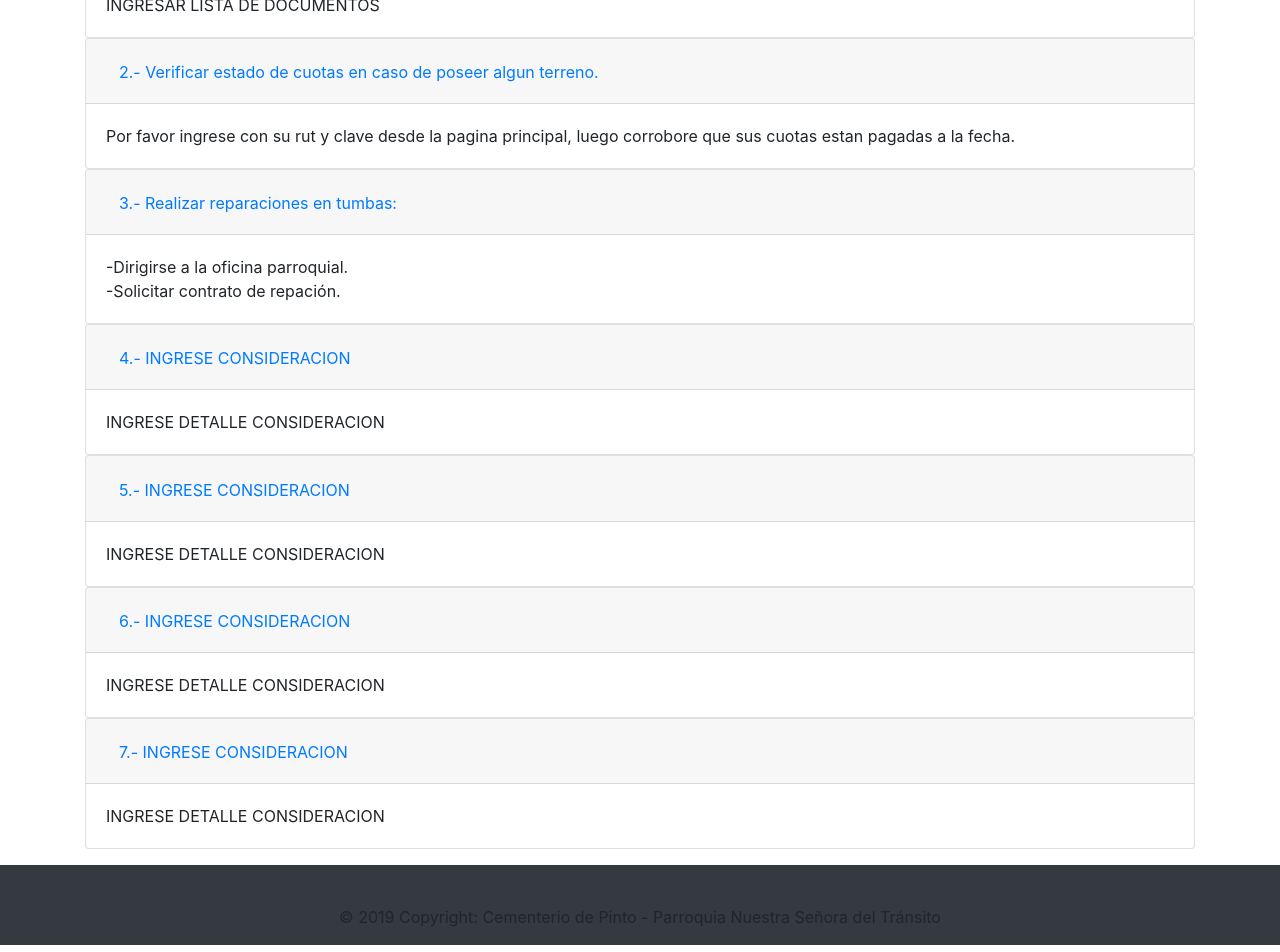
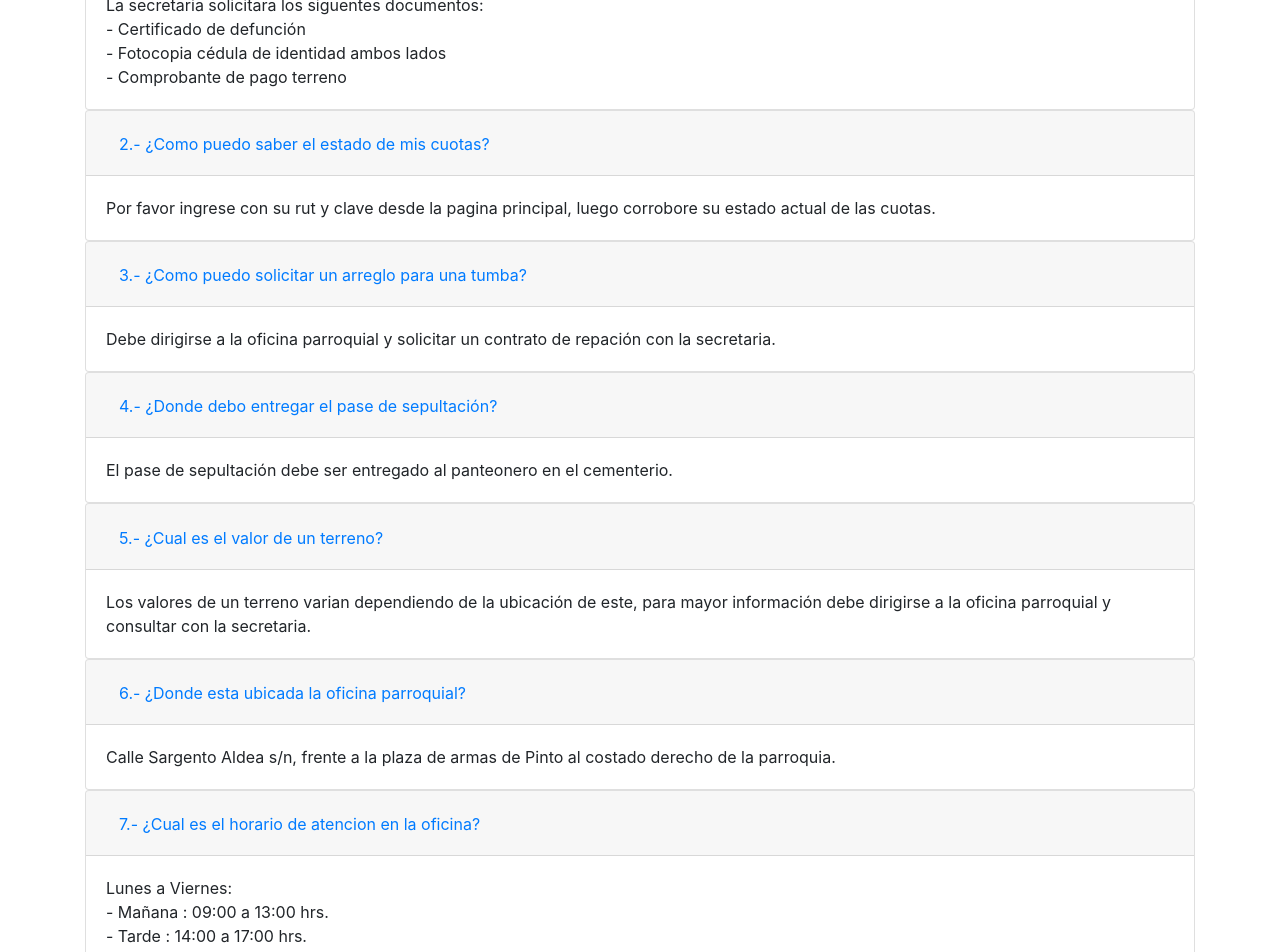
Before and after one commit to MChavezSaa/-A.Proy.Front-Cementerio-pinto, an Angular app: page /inicio/consideraciones in a window 1280 px wide. Shown: the part 260-1212 px from the top of the page. Built offline with nearby package versions, Linux system fonts and the light colour scheme.

Commit message:
[UPDATE] Se actualiza el footer, se agregan preguntas frecuentes y se arregla el carrusel

```diff
--- a/src/app/cliente/cliente-content/cliente-content.component.html
+++ b/src/app/cliente/cliente-content/cliente-content.component.html
@@ -16,7 +16,7 @@
       <div class="carousel-item">
         <img src="https://scontent.fpmc1-1.fna.fbcdn.net/v/t1.0-9/65185990_10219875811225802_7787717782954573824_n.jpg?_nc_cat=102&_nc_ht=scontent.fpmc1-1.fna&oh=b12f0a22c30b2ef68faa94d0740edf19&oe=5DC6F512" class="d-block w-100" alt="...">
         <div class="carousel-caption carousel-1 d-none d-md-block">
-         <p class="display-4" style="font-weight:bold; color:gold; -webkit-text-stroke: 3px black">Nuestro compromiso es con los clientes</p>
+         <p class="display-4" style="font-weight:bold; color:gold; -webkit-text-stroke: 3px black;">Nuestro compromiso es con las familias</p>
           <!-- <p>Calidad y rapidez en nuestras atenciones es lo que nos caracteriza</p>-->
         </div>
       </div>
--- a/src/app/cliente/cliente-content/consideraciones/consideraciones.component.html
+++ b/src/app/cliente/cliente-content/consideraciones/consideraciones.component.html
@@ -1,5 +1,5 @@
 <div class="container">
-  <h2 class="my-3">Consideraciones para una atención más rápida</h2>
+  <h2 class="my-3">Preguntas frecuentes</h2>
   <p class="text-uppercase">Siga los siguientes consejos para tener una atención más rápida y sin contratiempos</p>
   <div class="row my-3">
     <div class="col-12">
@@ -9,14 +9,17 @@
             <h2 class="mb-0">
               <button class="btn btn-link" data-toggle="collapse" data-target=#descripcion1 aria-expanded="true"
                 aria-controls="descripcion1">
-                1.- Verificar que todos los documentos sean los requeridos
+                1.- ¿Que documentos son los que debo presentar al momento de ingresar a un difunto?
               </button>
             </h2>
           </div>
           <!--#servicio1-->
           <div id="descripcion1" class="collage show" aria-labelledby="servicio1" data-parent="#servicios">
             <div class="card-body">
-              INGRESAR LISTA DE DOCUMENTOS
+              La secretaria solicitara los siguentes documentos: <br>
+              - Certificado de defunción <br>
+              - Fotocopia cédula de identidad ambos lados <br>
+              - Comprobante de pago terreno
             </div>
           </div>
           <!--#descripcion1-->
@@ -27,14 +30,14 @@
             <h2 class="mb-0">
               <button class="btn btn-link" data-toggle="collapse" data-target=#descripcion2 aria-expanded="true"
                 aria-controls="descripcion2">
-                2.- Verificar estado de cuotas en caso de poseer algun terreno.
+                2.- ¿Como puedo saber el estado de mis cuotas?
               </button>
             </h2>
           </div>
           <!--#servicio2-->
           <div id="descripcion2" class="collage show" aria-labelledby="servicio2" data-parent="#servicios">
             <div class="card-body">
-              Por favor ingrese con su rut y clave desde la pagina principal, luego corrobore que sus cuotas estan pagadas a la fecha.
+              Por favor ingrese con su rut y clave desde la pagina principal, luego corrobore su estado actual de las cuotas.
             </div>
           </div>
           <!--#descripcion2-->
@@ -45,15 +48,14 @@
             <h2 class="mb-0">
               <button class="btn btn-link" data-toggle="collapse" data-target=#descripcion3 aria-expanded="true"
                 aria-controls="descripcion3">
-                3.- Realizar reparaciones en tumbas:
+                3.- ¿Como puedo solicitar un arreglo para una tumba?
               </button>
             </h2>
           </div>
           <!--#servicio3-->
           <div id="descripcion3" class="collage show" aria-labelledby="servicio3" data-parent="#servicios">
             <div class="card-body">
-                -Dirigirse a la oficina parroquial. <br>
-                -Solicitar contrato de repación.
+                Debe dirigirse a la oficina parroquial y solicitar un contrato de repación con la secretaria.
             </div>
           </div>
           <!--#descripcion3-->
@@ -64,14 +66,14 @@
             <h2 class="mb-0">
               <button class="btn btn-link" data-toggle="collapse" data-target=#descripcion4 aria-expanded="true"
                 aria-controls="descripcion4">
-                4.- INGRESE CONSIDERACION
+                4.- ¿Donde debo entregar el pase de sepultación?
               </button>
             </h2>
           </div>
           <!--#servicio4-->
           <div id="descripcion4" class="collage show" aria-labelledby="servicio4" data-parent="#servicios">
             <div class="card-body">
-                INGRESE DETALLE CONSIDERACION
+                El pase de sepultación debe ser entregado al panteonero en el cementerio.
             </div>
           </div>
           <!--#descripcion4-->
@@ -82,14 +84,15 @@
             <h2 class="mb-0">
               <button class="btn btn-link" data-toggle="collapse" data-target=#descripcion5 aria-expanded="true"
                 aria-controls="descripcion5">
-                5.- INGRESE CONSIDERACION
+                5.- ¿Cual es el valor de un terreno?
               </button>
             </h2>
           </div>
           <!--#servicio5-->
           <div id="descripcion5" class="collage show" aria-labelledby="servicio5" data-parent="#servicios">
             <div class="card-body">
-                INGRESE DETALLE CONSIDERACION
+                Los valores de un terreno varian dependiendo de la ubicación de este,
+                para mayor información debe dirigirse a la oficina parroquial y consultar con la secretaria.
             </div>
           </div>
           <!--#descripcion5-->
@@ -100,14 +103,14 @@
             <h2 class="mb-0">
               <button class="btn btn-link" data-toggle="collapse" data-target=#descripcion6 aria-expanded="true"
                 aria-controls="descripcion6">
-                6.- INGRESE CONSIDERACION
+                6.- ¿Donde esta ubicada la oficina parroquial?
               </button>
             </h2>
           </div>
           <!--#servicio6-->
           <div id="descripcion6" class="collage show" aria-labelledby="servicio6" data-parent="#servicios">
             <div class="card-body">
-                INGRESE DETALLE CONSIDERACION
+                Calle Sargento Aldea s/n, frente a la plaza de armas de Pinto al costado derecho de la parroquia.
             </div>
           </div>
           <!--#descripcion6-->
@@ -118,14 +121,17 @@
             <h2 class="mb-0">
               <button class="btn btn-link" data-toggle="collapse" data-target=#descripcion7 aria-expanded="true"
                 aria-controls="descripcion7">
-                7.- INGRESE CONSIDERACION
+                7.- ¿Cual es el horario de atencion en la oficina?
               </button>
             </h2>
           </div>
           <!--#servicio7-->
           <div id="descripcion7" class="collage show" aria-labelledby="servicio7" data-parent="#servicios">
             <div class="card-body">
-                INGRESE DETALLE CONSIDERACION
+                Lunes a Viernes: <br>
+                - Mañana : 09:00 a 13:00 hrs. <br>
+                - Tarde : 14:00 a 17:00 hrs. <br>
+                Sábado : 09:30 a 12:30 hrs.
             </div>
           </div>
           <!--#descripcion7-->
--- a/src/app/cliente/cliente-footer/cliente-footer.component.html
+++ b/src/app/cliente/cliente-footer/cliente-footer.component.html
@@ -1,5 +1,5 @@
 <!-- Footer -->
-<footer class="page-footer font-small bg-dark pt-4">
+<footer class="page-footer font-small bg-dark pt-1">
 
   <!-- Footer Elements -->
   <div class="container">
@@ -34,7 +34,7 @@
     </ul>-->
     <!-- Social buttons -->
 
-    <div class="footer-copyright text-center py-3 ">© 2019 Copyright: Cementerio de Pinto - Parroquia Nuestra Señora del Tránsito</div>
+    <div class="footer-copyright text-center py-3 " style="color: goldenrod">© 2019 Copyright: Cementerio de Pinto - Parroquia Nuestra Señora del Tránsito</div>
 
   </div>
   <!-- Footer Elements -->
```
